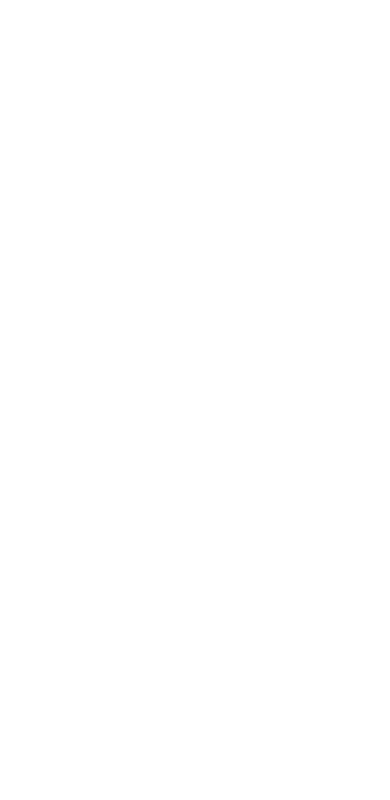
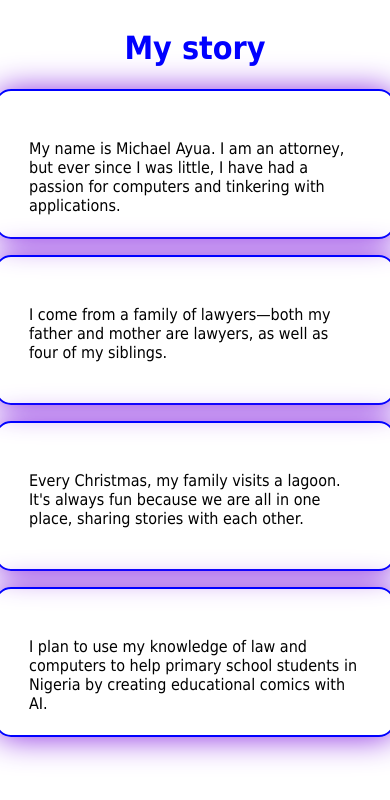
Before and after one commit to TorCanHack/alx-story, a plain HTML site: page index.html in a window 390 px wide. Drawn offline with Linux system fonts and the light colour scheme.

Commit message:
mobile and desktop ready

```diff
--- a/index.html
+++ b/index.html
@@ -0,0 +1,46 @@
+<!DOCTYPE html>
+<html lang="en">
+<head>
+  <meta charset="UTF-8">
+  <meta name="viewport" content="width=device-width, initial-scale=1.0">
+
+
+
+  <link rel="stylesheet" href="styles.css"/>
+
+
+
+</head>
+<body>
+    <main>
+        <h1>My story</h1>
+        <div class="slide one">
+            <p>My name is Michael Ayua. I am an attorney, but ever since I was little, I have had a passion for computers and tinkering with applications.</p>
+
+        </div>
+
+        <div class="slide two">
+            <p>
+                I come from a family of lawyers—both my father and mother are lawyers, as well as four of my siblings.
+            </p>
+
+        </div>
+
+        <div class="slide three">
+            <p>
+                Every Christmas, my family visits a lagoon. It's always fun because we are all in one place, sharing stories with each other.
+            </p>
+
+        </div>
+
+        <div class="slide four">
+            <p>
+                I plan to use my knowledge of law and computers to help primary school students in Nigeria by creating educational comics with AI.
+            </p>
+        </div>
+
+
+
+
+    </main>
+</body>
--- a/styles.scss
+++ b/styles.scss
@@ -1,12 +1,30 @@
+* {
+    box-sizing: border-box;
+}
+
 body {
     display: flex;
     flex-direction: column;
     justify-content: center;
     align-items: center;
+    font-family: Tahoma;
+
+
     main {
+
+        h1 {
+            color: blue;
+            text-align: center;
+        }
         .slide {
             width: 400px;
-            height: 200px;
+            height: 150px;
+            border: 2px solid blue;
+            padding: 2rem;
+            margin: 1rem 0;
+            border-radius: 1rem;
+            box-shadow: 1px 1px 2rem blueviolet;
+
         }
     }
 }
```
Also changed, not shown: styles.css, 1 other file.
